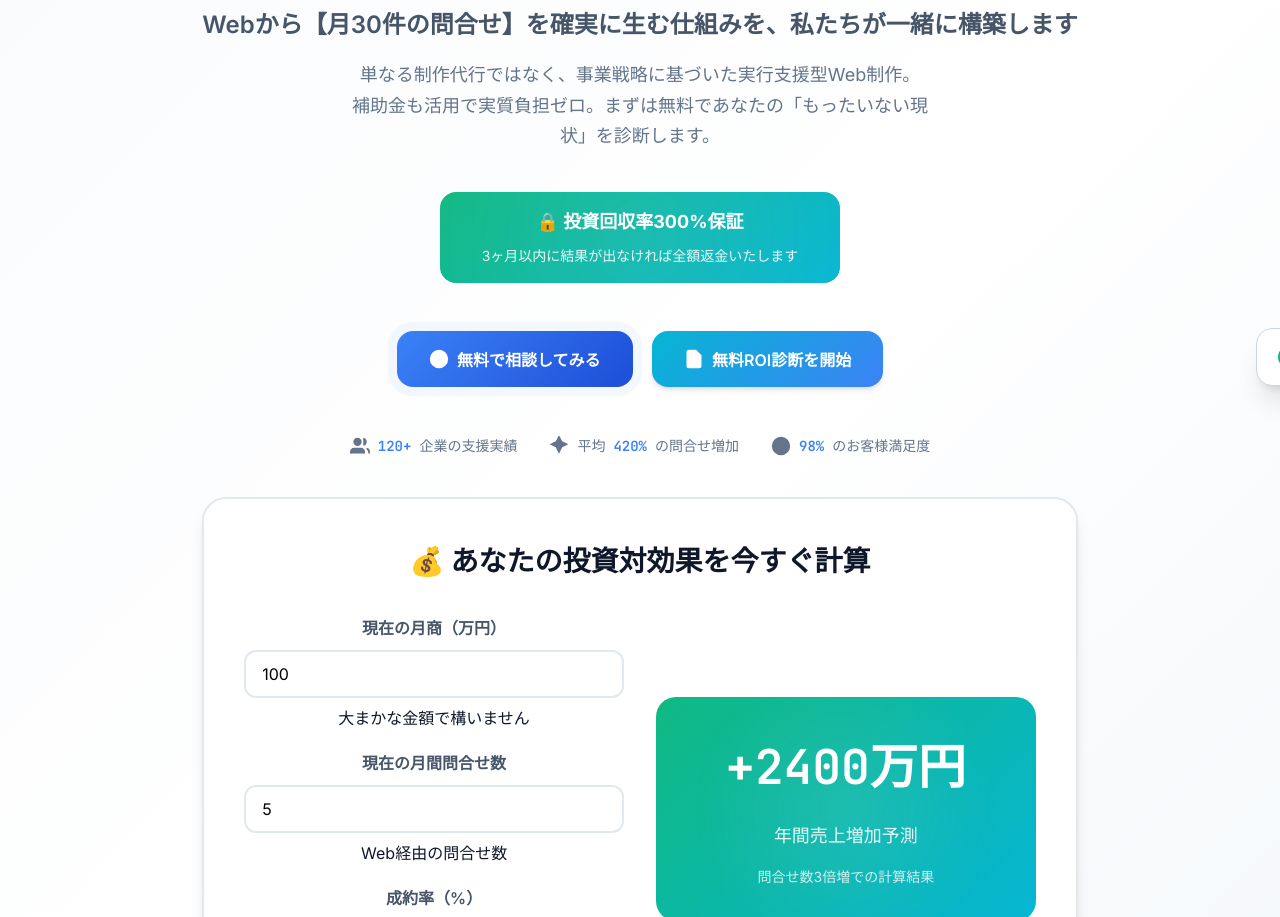
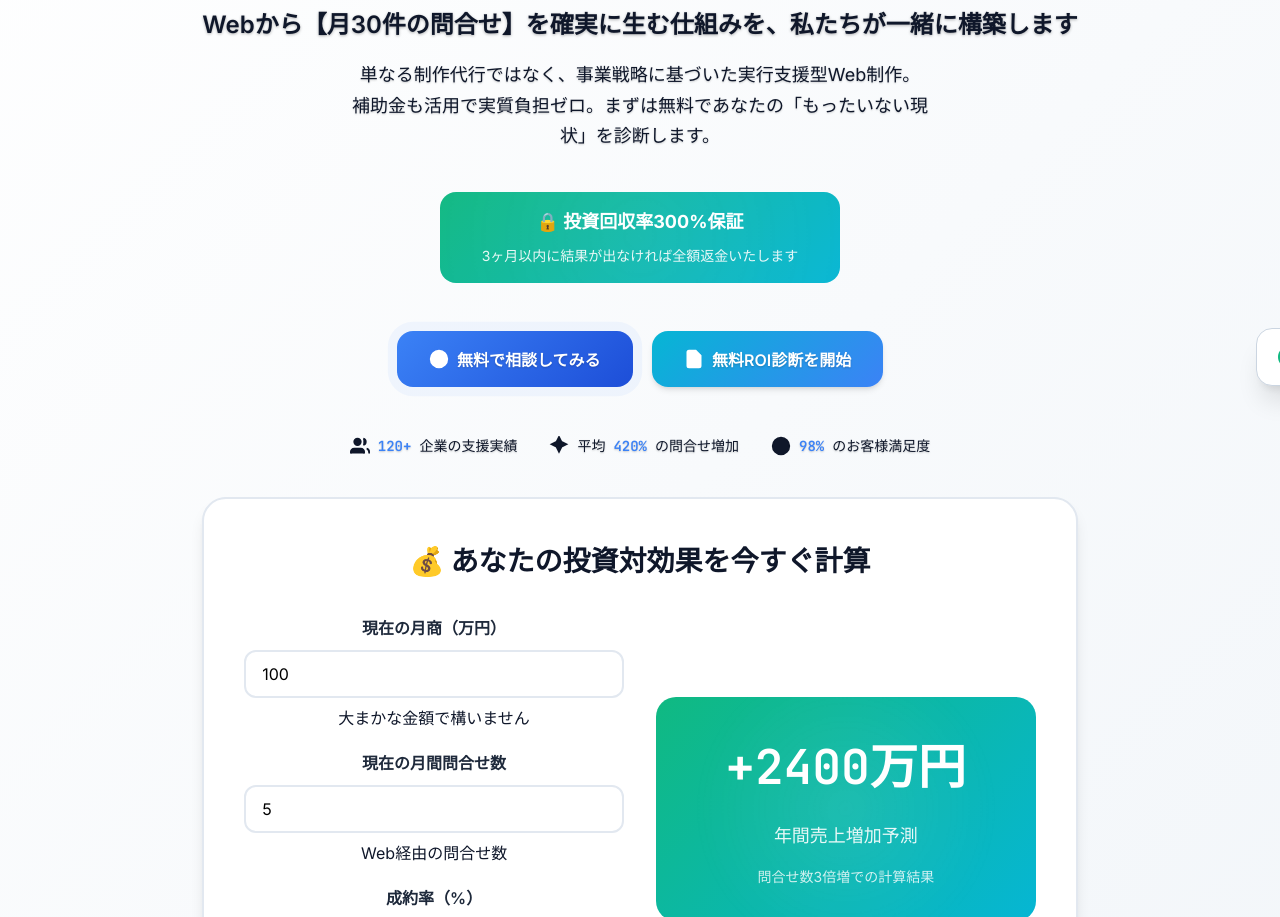
Before and after one commit to gaku-break-era/web-llc-lp, a plain HTML site: page index.html in a window 1280 px wide. Shown: the part 390-1307 px from the top of the page. Drawn offline with Linux system fonts and the light colour scheme.

Commit message:
Update index.html

```diff
--- a/index.html
+++ b/index.html
@@ -84,9 +84,9 @@
             --accent-gold: #f59e0b;
 
             --text-primary: #0f172a;
-            --text-secondary: #475569;
-            --text-muted: #64748b;
-            --text-light: #94a3b8;
+            --text-secondary: #1e293b;
+            --text-muted: #475569;
+            --text-light: #64748b;
 
             --surface-primary: #ffffff;
             --surface-secondary: #f8fafc;
@@ -172,6 +172,12 @@
                 --text-primary: #f8fafc;
                 --text-secondary: #cbd5e1;
                 --text-muted: #94a3b8;
+            }
+
+            .hero .subtitle,
+            .hero .description {
+                color: var(--text-primary);
+                text-shadow: 0 1px 3px rgba(0, 0, 0, 0.8);
             }
         }
 
@@ -226,7 +232,7 @@
             display: flex;
             align-items: center;
             position: relative;
-            background: linear-gradient(135deg, var(--primary-gray-50) 0%, var(--primary-white) 50%, var(--primary-gray-100) 100%);
+            background: linear-gradient(135deg, var(--primary-white) 0%, var(--primary-gray-50) 50%, var(--primary-gray-100) 100%);
             overflow: hidden;
             padding-top: 120px;
         }
@@ -457,24 +463,28 @@
             background: linear-gradient(135deg, var(--accent-blue), var(--accent-blue-dark));
             color: white;
             box-shadow: var(--shadow-medium);
+            text-shadow: 0 1px 2px rgba(0, 0, 0, 0.2);
         }
 
         .btn-primary:hover {
             background: linear-gradient(135deg, var(--accent-blue-light), var(--accent-blue));
             transform: translateY(-2px);
             box-shadow: var(--shadow-xl);
+            text-shadow: 0 1px 2px rgba(0, 0, 0, 0.3);
         }
 
         .btn-secondary {
             background: linear-gradient(135deg, var(--accent-cyan), var(--accent-blue));
             color: white;
             box-shadow: var(--shadow-medium);
+            text-shadow: 0 1px 2px rgba(0, 0, 0, 0.2);
         }
 
         .btn-secondary:hover {
             background: linear-gradient(135deg, var(--accent-cyan-light), var(--accent-cyan));
             transform: translateY(-2px);
             box-shadow: var(--shadow-xl);
+            text-shadow: 0 1px 2px rgba(0, 0, 0, 0.3);
         }
 
         .btn-outline {
@@ -581,17 +591,19 @@
             font-size: 24px;
             font-weight: 600;
             margin-bottom: 16px;
-            color: var(--text-secondary);
+            color: var(--text-primary);
+            text-shadow: 0 1px 3px rgba(0, 0, 0, 0.3);
         }
 
         .hero .description {
             font-size: 18px;
             margin-bottom: 40px;
-            color: var(--text-muted);
+            color: var(--text-primary);
             max-width: 600px;
             margin-left: auto;
             margin-right: auto;
             line-height: 1.7;
+            text-shadow: 0 1px 2px rgba(0, 0, 0, 0.2);
         }
 
         .hero-ctas {
@@ -618,7 +630,9 @@
             align-items: center;
             gap: 8px;
             font-size: 14px;
-            color: var(--text-muted);
+            color: var(--text-primary);
+            font-weight: 500;
+            text-shadow: 0 1px 2px rgba(0, 0, 0, 0.2);
         }
 
         .social-proof-number {
@@ -890,9 +904,10 @@
         .section-subtitle {
             text-align: center;
             font-size: 20px;
-            color: var(--text-secondary);
+            color: var(--text-primary);
             max-width: 700px;
             margin: 0 auto 64px;
+            font-weight: 500;
         }
 
         /* Problem cards */
```
